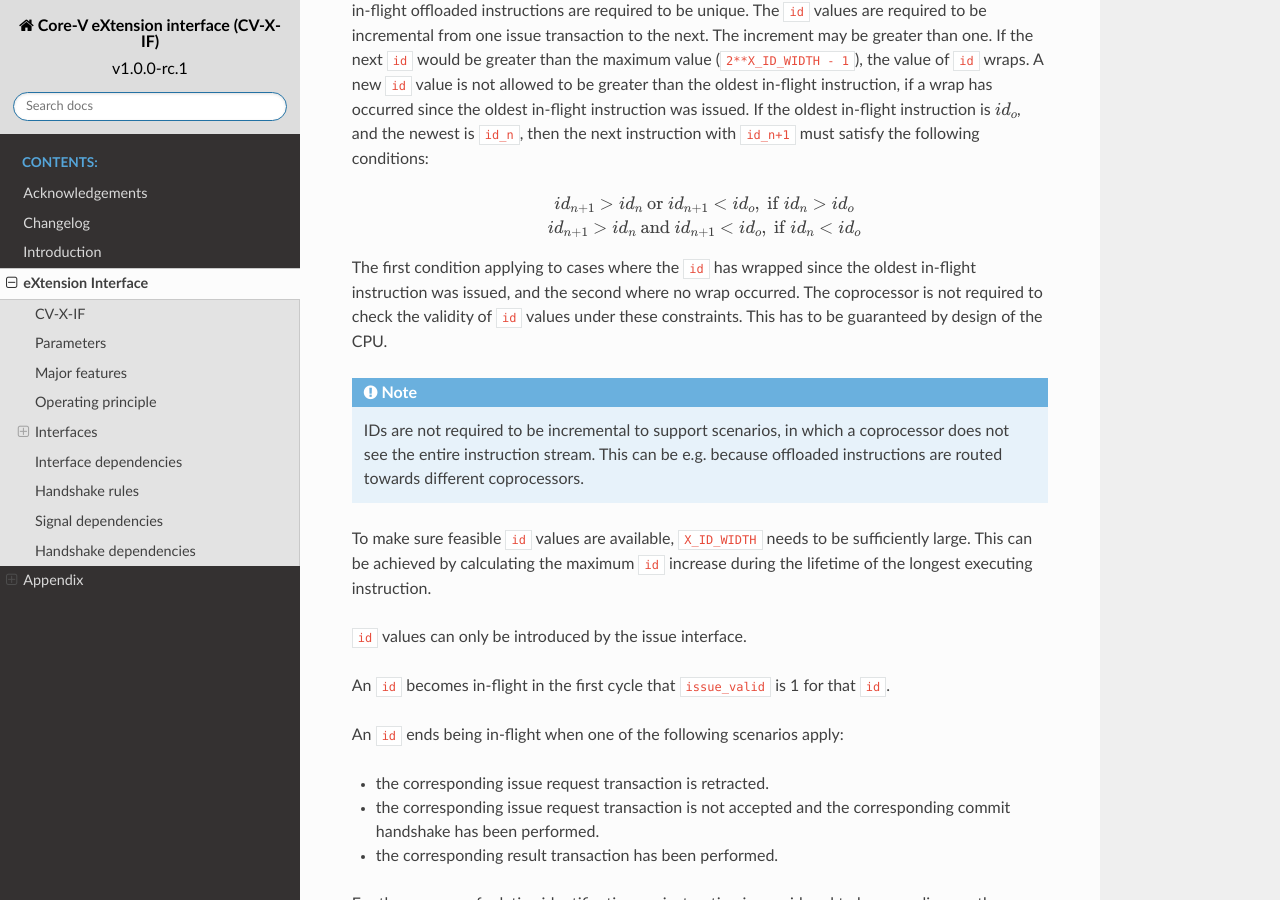
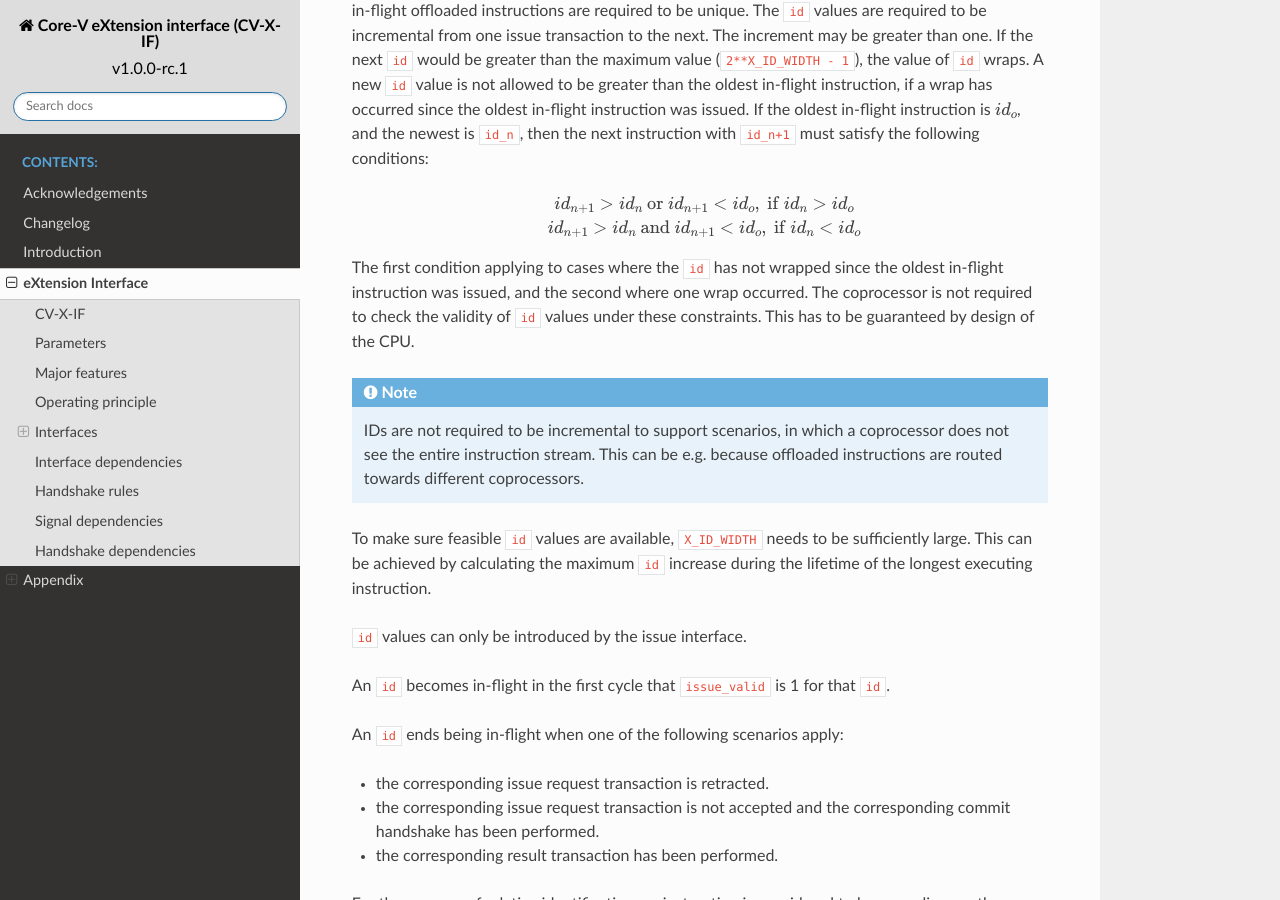
Before and after one commit to openhwgroup/core-v-xif, a Sphinx documentation site: the page built from docs/source/x_ext.rst, in a window 1280 px wide and 900 px high, scrolled down 4994 px. Built offline with Sphinx 7.4.7 and the Read the Docs theme 2.0.0, drawn with Linux system fonts in a browser that asks for light colours.

Commit message:
Fixing description

```diff
--- a/docs/source/x_ext.rst
+++ b/docs/source/x_ext.rst
@@ -265,7 +265,7 @@ If the oldest in-flight instruction is :math:`id_o`, and the newest is ``id_n``,
     id_{n+1} > id_{n} \text{ and } id_{n+1} < id_{o}, \text{ if } id_{n} < id_{o}
   \end{gather}
 
-The first condition applying to cases where the ``id`` has wrapped since the oldest in-flight instruction was issued, and the second where no wrap occurred.
+The first condition applying to cases where the ``id`` has not wrapped since the oldest in-flight instruction was issued, and the second where one wrap occurred.
 The |coprocessor| is not required to check the validity of ``id`` values under these constraints.
 This has to be guaranteed by design of the CPU.
 
```
